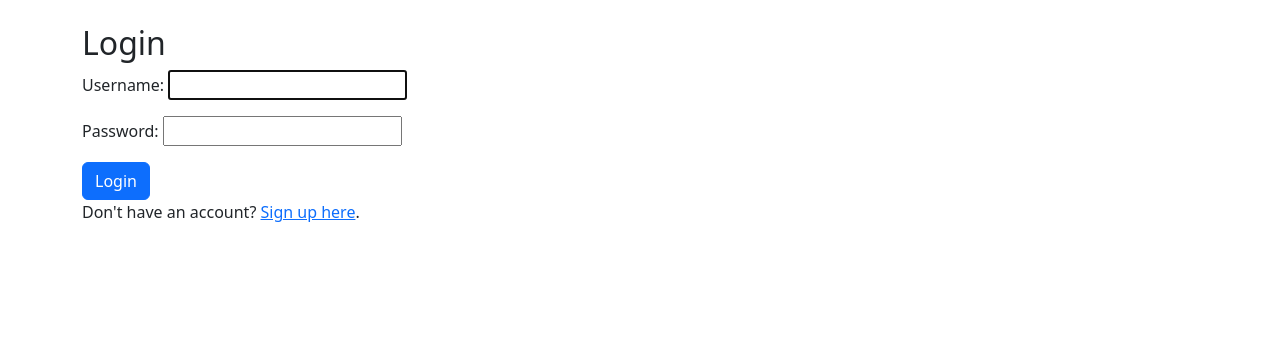
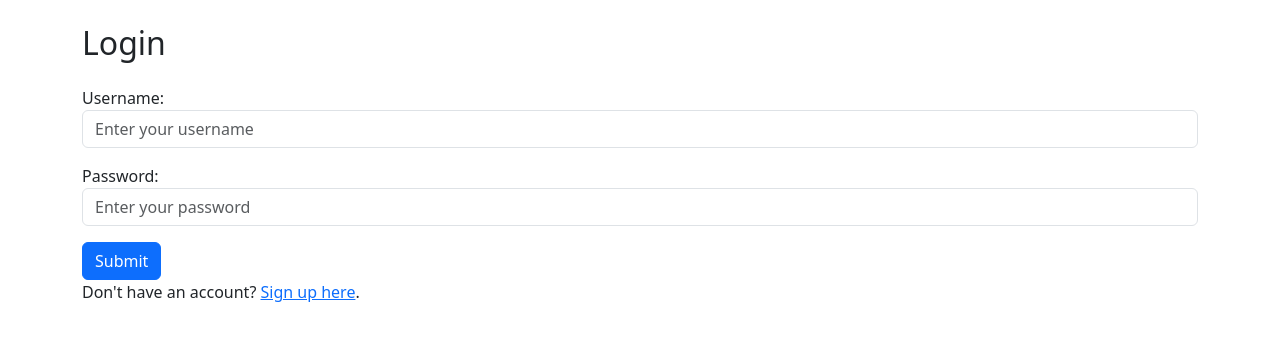
Before and after one commit to ketoprakmaster/Django-web-app-cinema, a Django app: page /login/ in a window 1280 px wide. Shown: the part 56-397 px from the top of the page. Run offline with Django 5.2, Linux system fonts and the light colour scheme.

Commit message:
improve user logins and registration views

```diff
--- /dev/null
+++ b/cinema_booking/booking/forms.py
@@ -0,0 +1,26 @@
+from django import forms
+from django.contrib.auth.forms import AuthenticationForm, UserCreationForm
+from django.contrib.auth.models import User
+
+class CustomAuthenticationForm(AuthenticationForm):
+    username = forms.CharField(
+        widget=forms.TextInput(attrs={'class': 'form-control', 'placeholder': 'Enter your username'})
+    )
+    password = forms.CharField(
+        widget=forms.PasswordInput(attrs={'class': 'form-control', 'placeholder': 'Enter your password'})
+    )
+
+class CustomUserCreationForm(UserCreationForm):
+    username = forms.CharField(
+        widget=forms.TextInput(attrs={'class': 'form-control', 'placeholder': 'Choose a username'})
+    )
+    password1 = forms.CharField(
+        widget=forms.PasswordInput(attrs={'class': 'form-control', 'placeholder': 'Create a password'})
+    )
+    password2 = forms.CharField(
+        widget=forms.PasswordInput(attrs={'class': 'form-control', 'placeholder': 'Confirm your password'})
+    )
+
+    class Meta:
+        model = User
+        fields = ['username', 'password1', 'password2']
--- a/cinema_booking/booking/templates/booking/login.html
+++ b/cinema_booking/booking/templates/booking/login.html
@@ -3,11 +3,13 @@
 {% block title %}Login{% endblock %}
 
 {% block content %}
-<h2>Login</h2>
+<h2 class="pb-3">Login</h2>
 <form method="post">
     {% csrf_token %}
-    {{ form.as_p }}
-    <button type="submit" class="btn btn-primary">Login</button>
+    <form class="p-3" action="" method="post">
+        {{ form.as_p }}
+        <button type="submit" class="btn btn-primary">Submit</button>
+    </form>
 </form>
 <p>Don't have an account? <a href="{% url 'register' %}">Sign up here</a>.</p>
 {% endblock %}
--- a/cinema_booking/booking/templates/booking/register.html
+++ b/cinema_booking/booking/templates/booking/register.html
@@ -4,9 +4,9 @@
 
 {% block content %}
 <h2>Create an Account</h2>
-<form method="post">
+<form method="POST">
     {% csrf_token %}
     {{ form.as_p }}
-    <button type="submit" class="btn btn-primary">Sign Up</button>
+    <button type="submit" class="btn btn-primary">Register</button>
 </form>
 {% endblock %}
--- a/cinema_booking/booking/urls.py
+++ b/cinema_booking/booking/urls.py
@@ -5,8 +5,8 @@ from . import views
 urlpatterns = [
     path('', views.movies, name='home'),  # Root URL
     path('movies/', views.movies, name='movies'),
-    path('login/', auth_views.LoginView.as_view(template_name='booking/login.html'), name='login'),
-    path('logout/', auth_views.LogoutView.as_view(template_name='booking/logout.html'), name='logout'),
+    path('login/', views.login, name='login'),
+    path('logout/', views.logout, name='logout'),
     path('register/', views.register, name='register'),
     path('my-tickets/', views.user_tickets, name='user_tickets'),
     path('movies/<int:movie_id>/', views.screenings, name='screenings'),
--- a/cinema_booking/booking/views.py
+++ b/cinema_booking/booking/views.py
@@ -1,22 +1,45 @@
-from django.contrib.auth.forms import UserCreationForm
+from django.contrib.auth import login as auth_login, logout as auth_logout
 from django.shortcuts import render, redirect, HttpResponse, get_object_or_404
-from django.contrib.auth import login
 from django.contrib.auth.decorators import login_required
 from django.contrib import messages
 from django.core.paginator import Paginator
 from .models import Movie, Screening, Seat, Ticket, Voucher
-import random
+from .forms import CustomAuthenticationForm, CustomUserCreationForm
+
+def logout(request):
+    if not request.user.is_authenticated:
+        messages.info(request,"you already logout.")
+    else:
+        auth_logout(request)
+        messages.success(request,"successfully log out.")
+    return redirect('home')
+
+def login(request):
+    if request.method == 'POST':
+        form = CustomAuthenticationForm(request, data=request.POST)
+        if form.is_valid():
+            user = form.get_user()
+            auth_login(request,user)  # Log the user in
+            messages.success(request, "Successfully logged in!")
+            return redirect('home')
+        else:
+            messages.error(request, "Invalid username or password")
+    else:
+        form = CustomAuthenticationForm()
+    return render(request, 'booking/login.html', {'form': form})
 
 def register(request):
     if request.method == 'POST':
-        form = UserCreationForm(request.POST)
+        form = CustomUserCreationForm(request.POST)
         if form.is_valid():
             user = form.save()
-            login(request, user)  # Automatically log in new user
-            messages.success(request,"successfully register")
-            return redirect('home')  # Redirect to the home page
+            auth_login(request,user)  # Automatically log in the new user
+            messages.success(request, "Successfully registered!")
+            return redirect('home')
+        else:
+            messages.error(request,"registration failed! try again.")
     else:
-        form = UserCreationForm()
+        form = CustomUserCreationForm()
     return render(request, 'booking/register.html', {'form': form})
 
 def movies(request,filter=None):
```
Also changed, not shown: cinema_booking/booking/templates/booking/base.html (indentation only).
